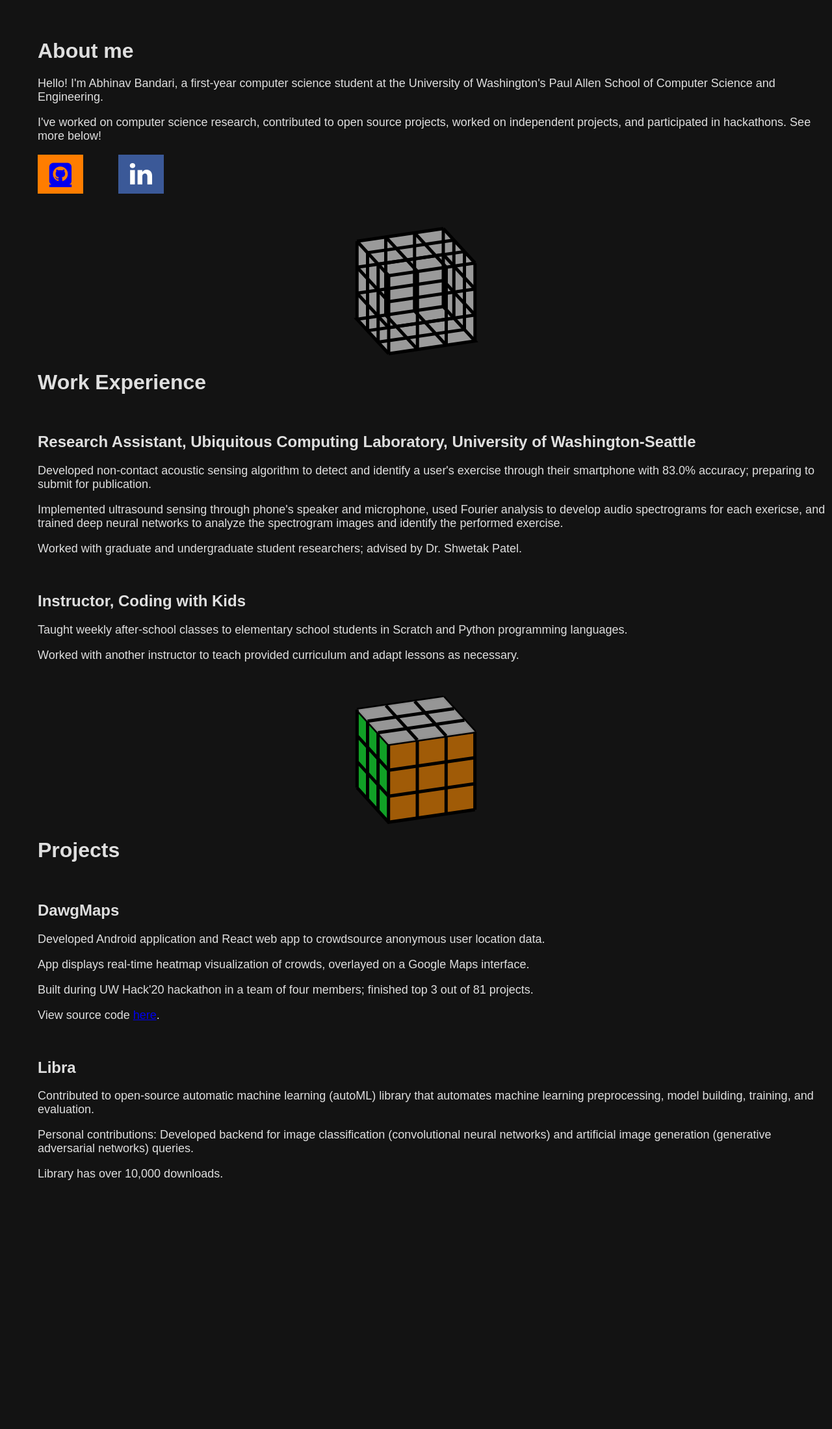
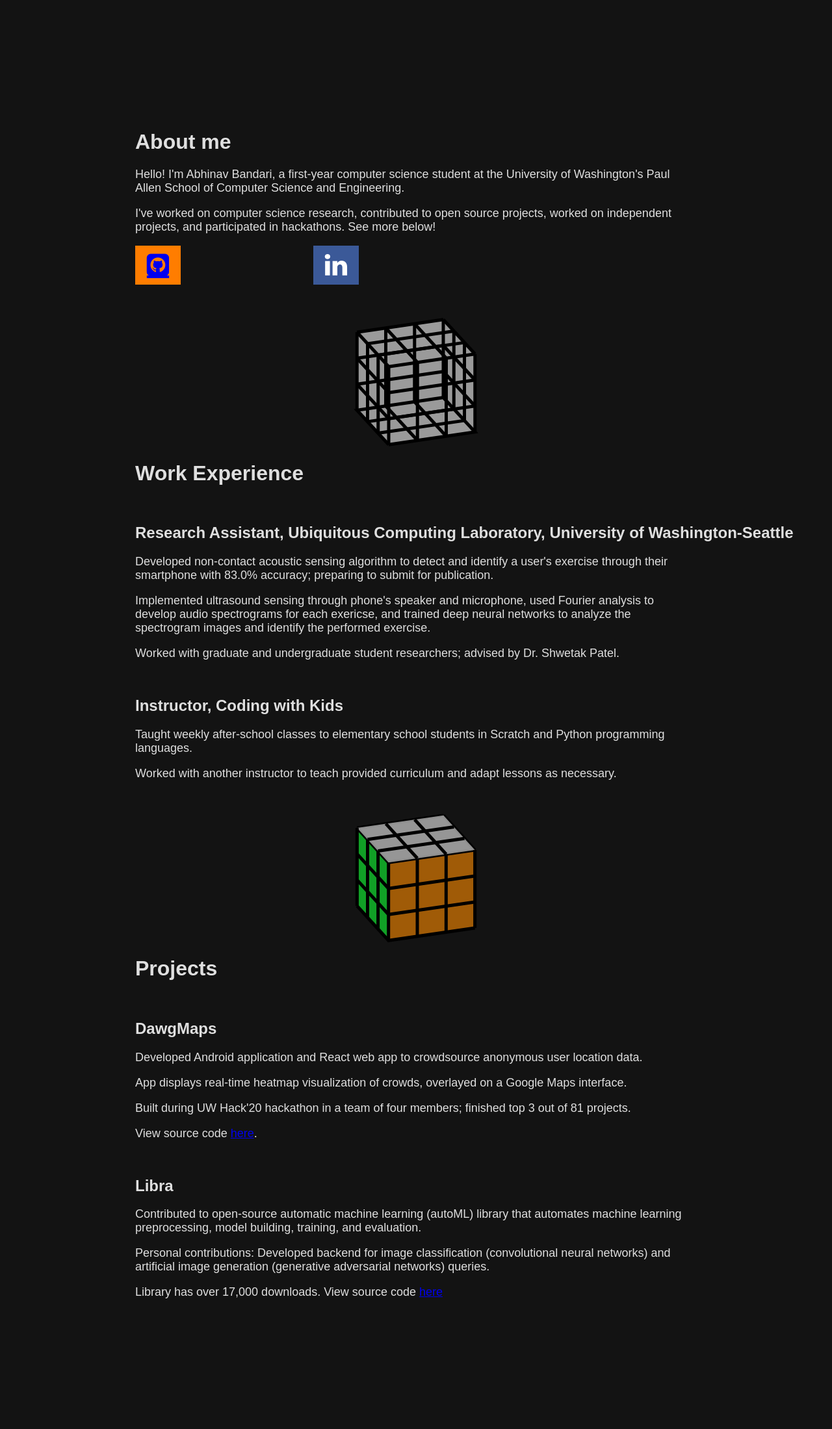
Before and after one commit to abx393/rotating-cube, a PHP site: page / in a window 1280 px wide. Shown: the whole page at 65% size. Before the commit the page ends 1816 px from the top, so only its background shows below. Run offline with PHP 8.4, Linux system fonts and the light colour scheme; some libraries are stand-ins or nearby versions.

Commit message:
increasing margins, updating descriptions

```diff
--- a/index.html
+++ b/index.html
@@ -72,7 +72,7 @@
         preprocessing, model building, training, and evaluation.</p>
       <p>Personal contributions: Developed backend for image classification (convolutional neural networks) and
         artificial image generation (generative adversarial networks) queries. </p>
-      <p>Library has over 10,000 downloads.</p>
+      <p>Library has over 17,000 downloads. View source code <a href="https:www.github.com/palashio/libra">here</a></p>
     </div>
 
     <script src = "scripts/coordinates.js"></script>
--- a/style.css
+++ b/style.css
@@ -1,24 +1,22 @@
 body {
     background-color: #131313;
-}
-
-h1#about-me-h1 {
-    margin-top: 60px
+    margin-top: 200px;
+    margin-bottom: 200px;
 }
 
 h1, h2, h3 {
-    margin-left: 50px;
+    margin-left: 200px;
     font-family: sans-serif;
     color: #DFDFDF;
 }
 
 button#drawBtn {
     background-color: bisque;
-    width: 100px;
+    width: 200px;
     height: 60px;
     font-family: sans-serif;
     font-size: 20px;
-    margin-left: 50px;
+    margin-left: 200px;
     display: none;
     color: #989898;
 }
@@ -26,7 +24,8 @@ button#drawBtn {
 p {
     font-family: sans-serif;
     font-size: 18px;
-    margin-left: 50px;
+    margin-left: 200px;
+    margin-right: 200px;
     color: #DFDFDF;
 }
 
@@ -80,7 +79,7 @@ a#linkedin {
     padding: 10px 10px 0px 10px;
     font-size: 40px;
     text-align: center;
-    margin-left: 50px;
+    margin-left: 200px;
     height: 50px;
     width: 50px;
 }
```
